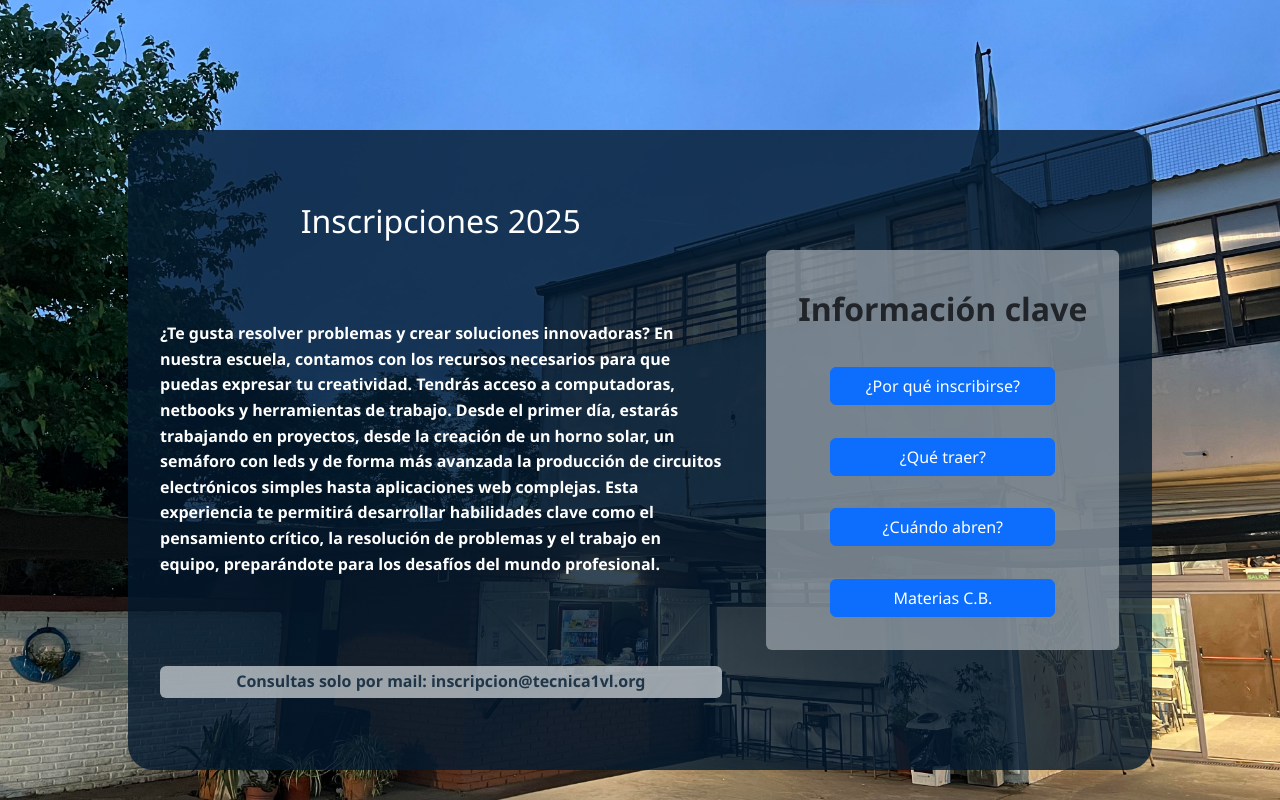
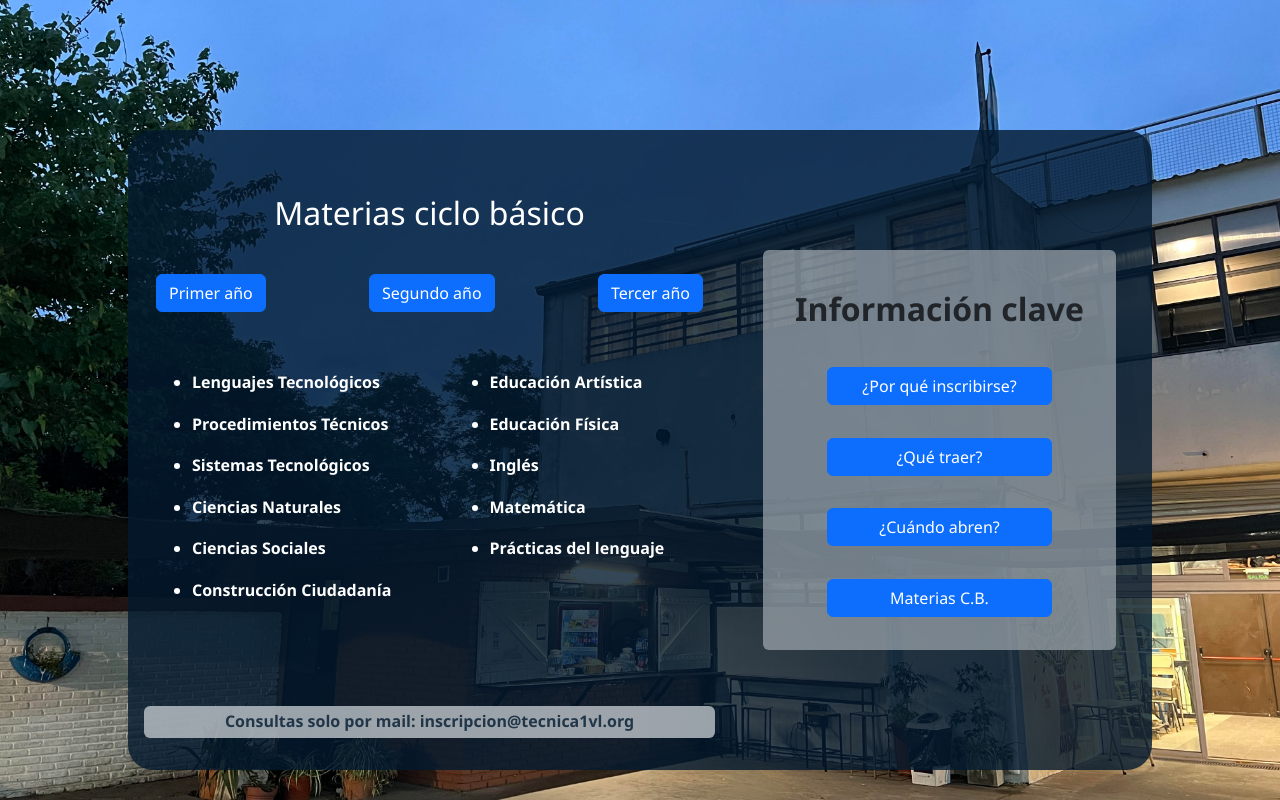
Before and after one commit to thiago-salaberry/WEB_INSTITUSIONAL, a PHP site: page /html/inscripciones.html in a window 1280 px wide. Shown: the part 81-881 px from the top of the page. Run offline with PHP 8.4, Linux system fonts and the light colour scheme.

Commit message:
Funcionalidades terminadas del JS

```diff
--- a/css/inscripciones.css
+++ b/css/inscripciones.css
@@ -20,13 +20,29 @@ main{
     align-items: center;
 }
 
+p, h2, li{
+    color: #fff;
+}
+
+h2{
+    text-align: center;
+}
+
+li{
+    min-width: 30rem;
+}
+
+.subjects-list li{
+    margin: 1rem;
+}
+
 .inscription-container{
     background-color: #031A2FCC;
     margin: 0 10%;
     margin-top: 100px;
     border-radius: 25px;
     height: 80vh;
-    padding-left: 2rem;
+    padding-left: 1rem;
     display: flex;
     align-items: center;
     justify-content: center;
@@ -52,9 +68,14 @@ main{
     width: 100%;
 }
 
-#main-content{
+.data-container, .grade_subject{
     animation-name: fade-in-main-content;
     animation-duration: 1s;
+}
+
+.data-container{
+    height: 80%;
+    padding: 2rem 0 1rem;
 }
 
 #school-email{
@@ -64,6 +85,18 @@ main{
     color: #031A2FCC;
 }
 
+.subjects-list{
+    margin-top: 2rem;
+}
+
+.data_header{
+    margin-bottom: 1rem;
+}
+
+.grade_subject{
+    height: 20rem;
+}
+
 @keyframes fade-in-main-content {
     0%{opacity: 0;}
     100%{opacity: 1;}
--- a/html/inscripciones.html
+++ b/html/inscripciones.html
@@ -59,19 +59,110 @@
         <div class="inscription-container container-xxl">
             <div class="row h-100">
                 <div id="main-content" class="col-7 d-flex align-items-center justify-content-evenly flex-lg-column">
-                    <h2 class="text-center text-white">Inscripciones 2025</h2>
-                    <div>
-                        <p class="text-white">¿Te gusta resolver problemas y crear soluciones innovadoras? En nuestra escuela, contamos con los recursos necesarios para que puedas expresar tu creatividad. Tendrás acceso a computadoras, netbooks y herramientas de trabajo. Desde el primer día, estarás trabajando en proyectos, desde la creación de un horno solar, un semáforo con leds y de forma más avanzada la producción de circuitos electrónicos simples hasta aplicaciones web complejas. Esta experiencia te permitirá desarrollar habilidades clave como el pensamiento crítico, la resolución de problemas y el trabajo en equipo, preparándote para los desafíos del mundo profesional.</p>
+                    <div class="data-container d-none align-items-center justify-content-start flex-lg-column">
+                        <h2 class="data_header">Inscripciones 2025</h2>
+                        <div>
+                            <p class="text-white">¿Te gusta resolver problemas y crear soluciones innovadoras? En nuestra escuela, contamos con los recursos necesarios para que puedas expresar tu creatividad. Tendrás acceso a computadoras, netbooks y herramientas de trabajo. Desde el primer día, estarás trabajando en proyectos, desde la creación de un horno solar, un semáforo con leds y de forma más avanzada la producción de circuitos electrónicos simples hasta aplicaciones web complejas. Esta experiencia te permitirá desarrollar habilidades clave como el pensamiento crítico, la resolución de problemas y el trabajo en equipo, preparándote para los desafíos del mundo profesional.</p>
+                        </div>
                     </div>
+                    <!-- Qué traer -->
+                     <div class="data-container d-none align-items-center justify-content-start flex-lg-column">
+                         <h2 class="data_header">¿Qué traer?</h2>
+                         <ul>
+                            <li>Constancia de 6to grado aprobado (que diga sin adeudar materias).</li>
+                            <li>Fotocopia de partida de nacimiento y de las vacunas aplicadas al alumno.</li>
+                            <li>Original y fotocopias del D.N.I. del alumno y de cada uno de los padres.</li>
+                            <li>Fotocopias del D.N.I. de personas autorizadas a retirar al alumno.</li>
+                            <li>2 fotos 4x4.</li>
+                            <li>Solicitud de inscripción con información de salud y Autorización de uso de imagen y personas autorizadas a retirar.</li>
+                            <li>1 Legajo. Se compra en la escuela, lo vende cooperadora en la fecha de inscripción.</li>
+                         </ul>
+                     </div>
+                     <div class="data-container d-flex align-items-center justify-content-between flex-lg-column">
+                        <h2 class="data_header">Materias ciclo básico</h2>
+                        <div class="container-fluid d-flex justify-content-between">
+                            <button class="button_subjects btn btn-primary">Primer año</button>
+                            <button class="button_subjects btn btn-primary">Segundo año</button>
+                            <button class="button_subjects btn btn-primary">Tercer año</button>
+                        </div>
+                        <div class="d-flex grade_subject row">
+                            <div class="col-6">
+                                <ul class="subjects-list">
+                                    <li>Lenguajes Tecnológicos</li>
+                                    <li>Procedimientos Técnicos</li>
+                                    <li>Sistemas Tecnológicos</li>
+                                    <li>Ciencias Naturales</li>
+                                    <li>Ciencias Sociales</li>
+                                    <li>Construcción Ciudadanía</li>
+                                </ul>
+                            </div>
+                            <div class="col-6">
+                                <ul class="subjects-list">
+                                    <li>Educación Artística</li>
+                                    <li>Educación Física</li>
+                                    <li>Inglés</li>
+                                    <li>Matemática</li>
+                                    <li>Prácticas del lenguaje</li>
+                                </ul>
+                            </div>
+                        </div>
+                        <div class="d-none grade_subject row">
+                            <div class="col-6">
+                                <ul class="subjects-list">
+                                    <li>Lenguajes Tecnológicos</li>
+                                    <li>Procedimientos Técnicos</li>
+                                    <li>Sistemas Tecnológicos</li>
+                                    <li>Ciencias Naturales</li>
+                                    <li>Ciencias Sociales</li>
+                                    <li>Construcción Ciudadanía</li>
+                                </ul>
+                            </div>
+                            <div class="col-6">
+                                <ul class="subjects-list">
+                                    <li>Educación Artística</li>
+                                    <li>Educación Física</li>
+                                    <li>Inglés</li>
+                                    <li>Matemática</li>
+                                    <li>Prácticas del lenguaje</li>
+                                </ul>
+                            </div>
+                        </div>
+                        <div class="d-none grade_subject row">
+                            <div class="col-6">
+                                <ul class="subjects-list">
+                                    <li>Lenguajes Tecnológicos</li>
+                                    <li>Procedimientos Técnicos</li>
+                                    <li>Sistemas Tecnológicos</li>
+                                    <li>Ciencias Naturales</li>
+                                    <li>Ciencias Sociales</li>
+                                    <li>Construcción Ciudadanía</li>
+                                </ul>
+                            </div>
+                            <div class="col-6">
+                                <ul class="subjects-list">
+                                    <li>Educación Artística</li>
+                                    <li>Educación Física</li>
+                                    <li>Inglés</li>
+                                    <li>Matemática</li>
+                                    <li>Prácticas del lenguaje</li>
+                                </ul>
+                            </div>
+                        </div>
+                     </div>
+                     <div class="data-container d-none align-items-center justify-content-between flex-lg-column">
+                        <h2 class="data_header">¿Cuándo se abren las inscripciones?</h2>
+                        <p>Las inscripciones se abren en el mes de Diciembre. Para inscribirse, es necesario llevar todo lo indicado en la sección. Qué traer. <br>Además, en el mes de Noviembre se realiza la ExpoTécnica, una muestra de proyectos realizados durante el año. Es una excelente oportunidad para conocer el trabajo de nuestros estudiantes y vivir la experiencia técnica desde dentro.</p>
+                        <iframe class="h-50" width="560" height="315" src="https://www.youtube.com/embed/L5iSNGRq_KE?si=sEWZxuuVfOtQzNWH" title="YouTube video player" frameborder="0" allow="accelerometer; autoplay; clipboard-write; encrypted-media; gyroscope; picture-in-picture; web-share" referrerpolicy="strict-origin-when-cross-origin" allowfullscreen></iframe>
+                     </div>
                     <span id="school-email" class="text-center rounded w-100">Consultas solo por mail: inscripcion@tecnica1vl.org</span>
                 </div>
                 <div class="container col-5 d-flex align-items-center justify-content-center h-100">
                     <div class="container-option-buttons rounded d-flex align-items-center justify-content-evenly flex-lg-column">
                         <span class="text-center">Información clave</span>
-                        <button class="btn btn-primary">¿Por qué inscribirse?</button>
-                        <button class="btn btn-primary">¿Qué traer?</button>
-                        <button class="btn btn-primary">¿Cuándo abren?</button>
-                        <button class="btn btn-primary">Materias C.B.</button>
+                        <button id="why_button" class="btn btn-primary">¿Por qué inscribirse?</button>
+                        <button id="things_button" class="btn btn-primary">¿Qué traer?</button>
+                        <button id="when_button" class="btn btn-primary">¿Cuándo abren?</button>
+                        <button id="subjects_button" class="btn btn-primary">Materias C.B.</button>
                     </div>
                 </div>
             </div>
@@ -79,5 +170,6 @@
     </main>
 
     <script src="../scripts/navbar.js"></script>
+    <script src="../scripts/inscripciones.js"></script>
 </body>
 </html>
```
Also changed, not shown: scripts/inscripciones.js (added, +45 -0 lines).
